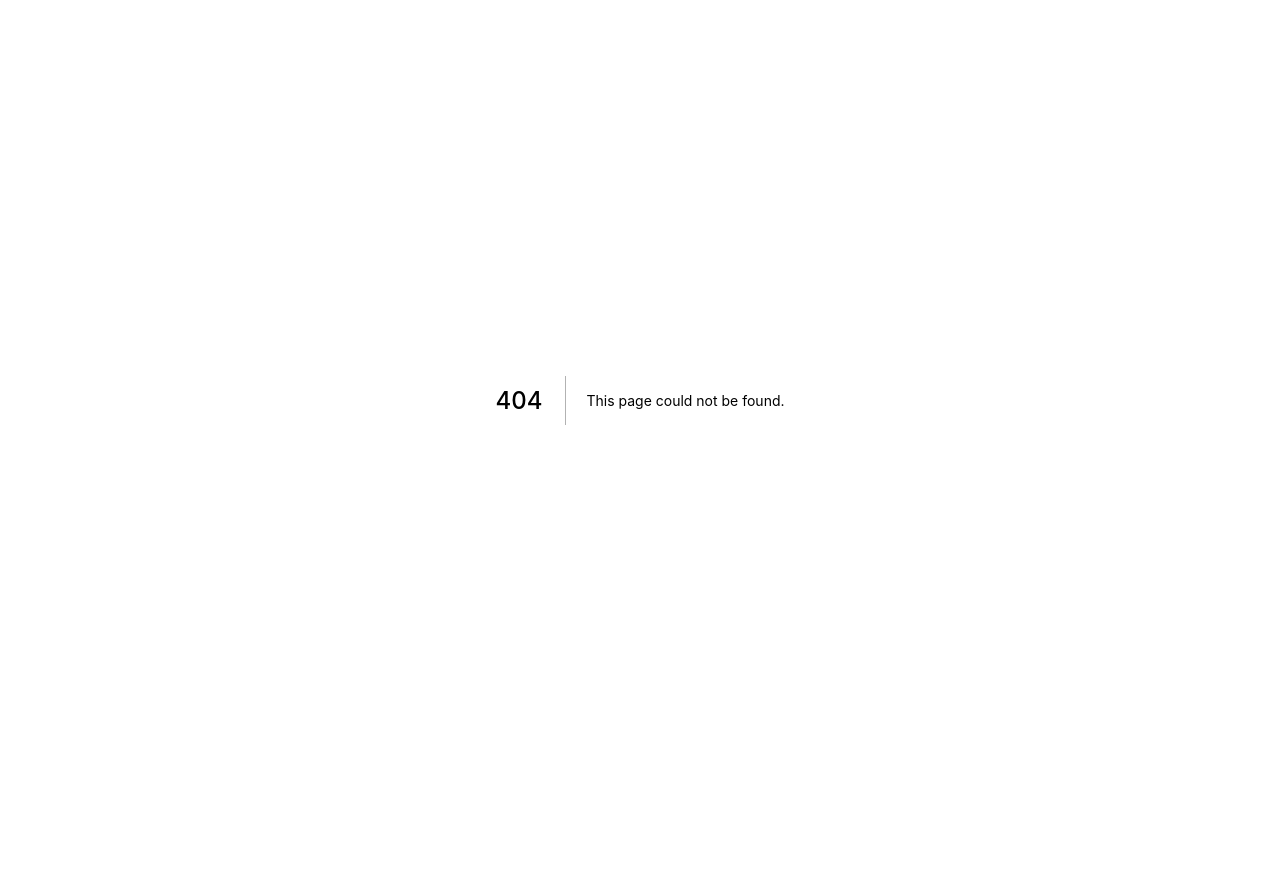
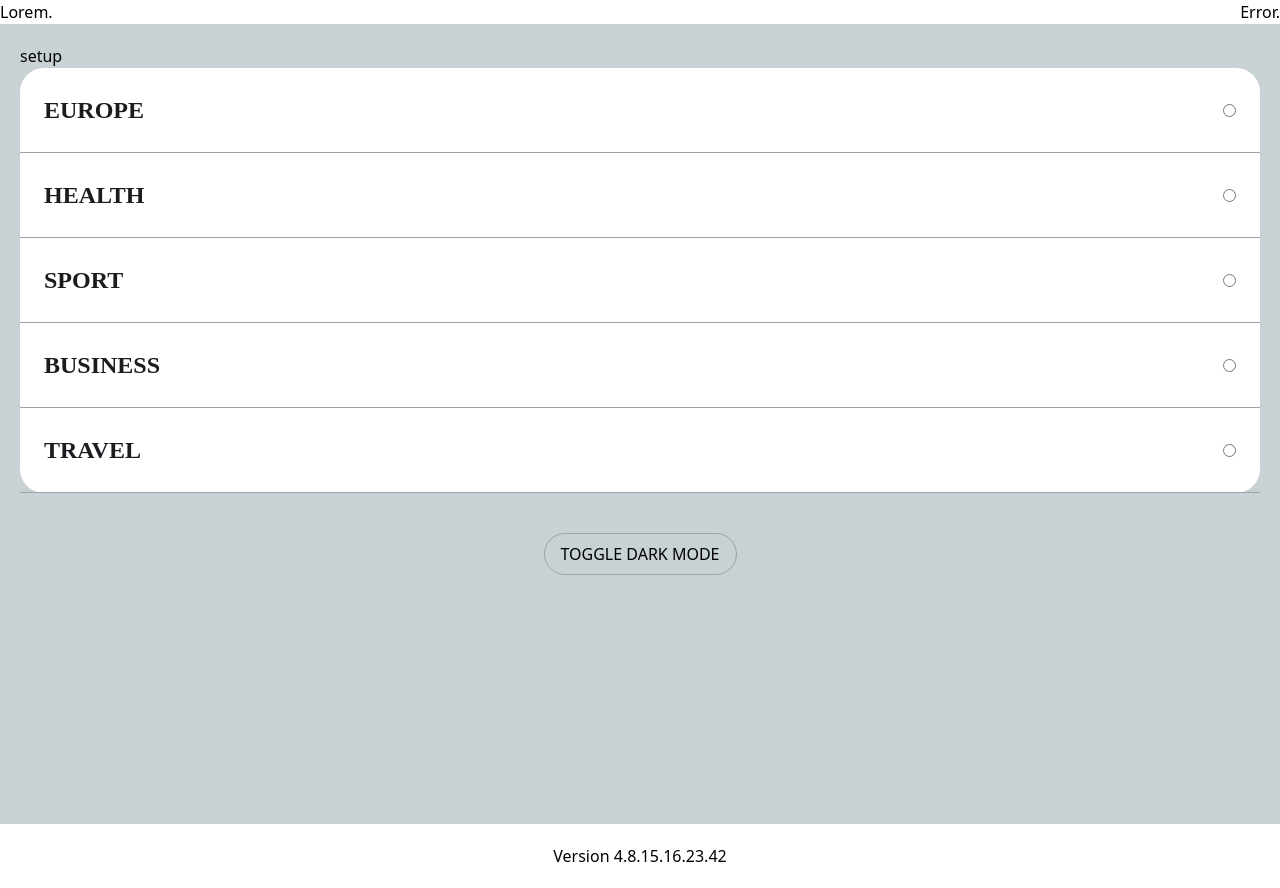
Before and after one commit to rts-cmk-wu06/newsbox-Christian-Mogensen, a Next.js app in the folder newsboxapp/: page /setup in a window 1280 px wide. Before the commit this address had no page. Before the commit the page ends 800 px from the top, so only its background shows below. Built offline with nearby package versions, Linux system fonts and the light colour scheme.

Commit message:
Add starter files to project

```diff
--- /dev/null
+++ b/newsboxapp/components/Footer.js
@@ -0,0 +1,9 @@
+const Footer = () => {
+    return (
+        <footer className='flex justify-center pb-5 pt-5'>
+            <p>Version 4.8.15.16.23.42</p>
+        </footer>
+     );
+}
+
+export default Footer;
--- /dev/null
+++ b/newsboxapp/components/Header.js
@@ -0,0 +1,14 @@
+const Header = () => {
+    return (
+        <header className="header">
+            <nav className="nav">
+                <ul className='flex justify-between'>
+                    <li>Lorem.</li>
+                    <li>Error.</li>
+                </ul>
+            </nav>
+        </header>
+     );
+}
+
+export default Header;
--- a/newsboxapp/pages/_app.js
+++ b/newsboxapp/pages/_app.js
@@ -1,7 +1,13 @@
+import Header from '../components/Header'
 import '../styles/styles.css'
 
 function MyApp({ Component, pageProps }) {
-  return <Component {...pageProps} />
+  return (
+  <>
+  <Header />
+    <Component {...pageProps} />
+    </>
+  )
 }
 
 export default MyApp
--- /dev/null
+++ b/newsboxapp/pages/archive.js
@@ -0,0 +1,9 @@
+const archive = () => {
+  return (
+    <div className="container">
+      <h2>archive</h2>
+    </div>
+  );
+};
+
+export default archive;
--- /dev/null
+++ b/newsboxapp/pages/login.js
@@ -0,0 +1,9 @@
+const login = () => {
+  return (
+    <div className="container">
+      <h2>settings</h2>
+    </div>
+  );
+};
+
+export default login;
--- /dev/null
+++ b/newsboxapp/pages/settings.js
@@ -0,0 +1,9 @@
+const settings = () => {
+    return (
+        <div className="container">
+            <h2>settings</h2>
+        </div>
+     );
+}
+
+export default settings;
--- /dev/null
+++ b/newsboxapp/pages/setup.js
@@ -0,0 +1,37 @@
+import Footer from "../components/Footer";
+
+const setup = () => {
+  return (
+    <>
+    <main className="p-5 m-auto flex flex-col container bg-[color:var(--Secondary-clr-Fossil)] h-screen">
+      <h2>setup</h2>
+      <div className='rounded-3xl bg-[color:var(--Typografy-clr-Snow)]'>
+        <div className='flex border-b justify-between p-6 items-center border-gray-400'>
+          <h3 className='Section__heading uppercase'>Europe</h3>
+          <input type="radio" name="" id="" />
+        </div>
+        <div className='flex border-b justify-between p-6 items-center border-gray-400'>
+          <h3 className='Section__heading uppercase'>health</h3>
+          <input type="radio" name="" id="" />
+        </div>
+        <div className='flex border-b justify-between p-6 items-center border-gray-400'>
+          <h3 className='Section__heading uppercase'>sport</h3>
+          <input type="radio" name="" id="" />
+        </div>
+        <div className='flex border-b justify-between p-6 items-center border-gray-400'>
+          <h3 className='Section__heading uppercase'>business</h3>
+          <input type="radio" name="" id="" />
+        </div>
+        <div className='flex border-b justify-between p-6 items-center border-gray-400'>
+          <h3 className='Section__heading uppercase'>travel</h3>
+          <input type="radio" name="" id="" />
+        </div>
+      </div>
+      <div className='flex justify-center'><button className='px-4 py-2 border border-gray-400 mt-10 rounded-3xl'>TOGGLE DARK MODE</button></div>
+    </main>
+    <Footer />
+    </>
+  );
+};
+
+export default setup;
```
